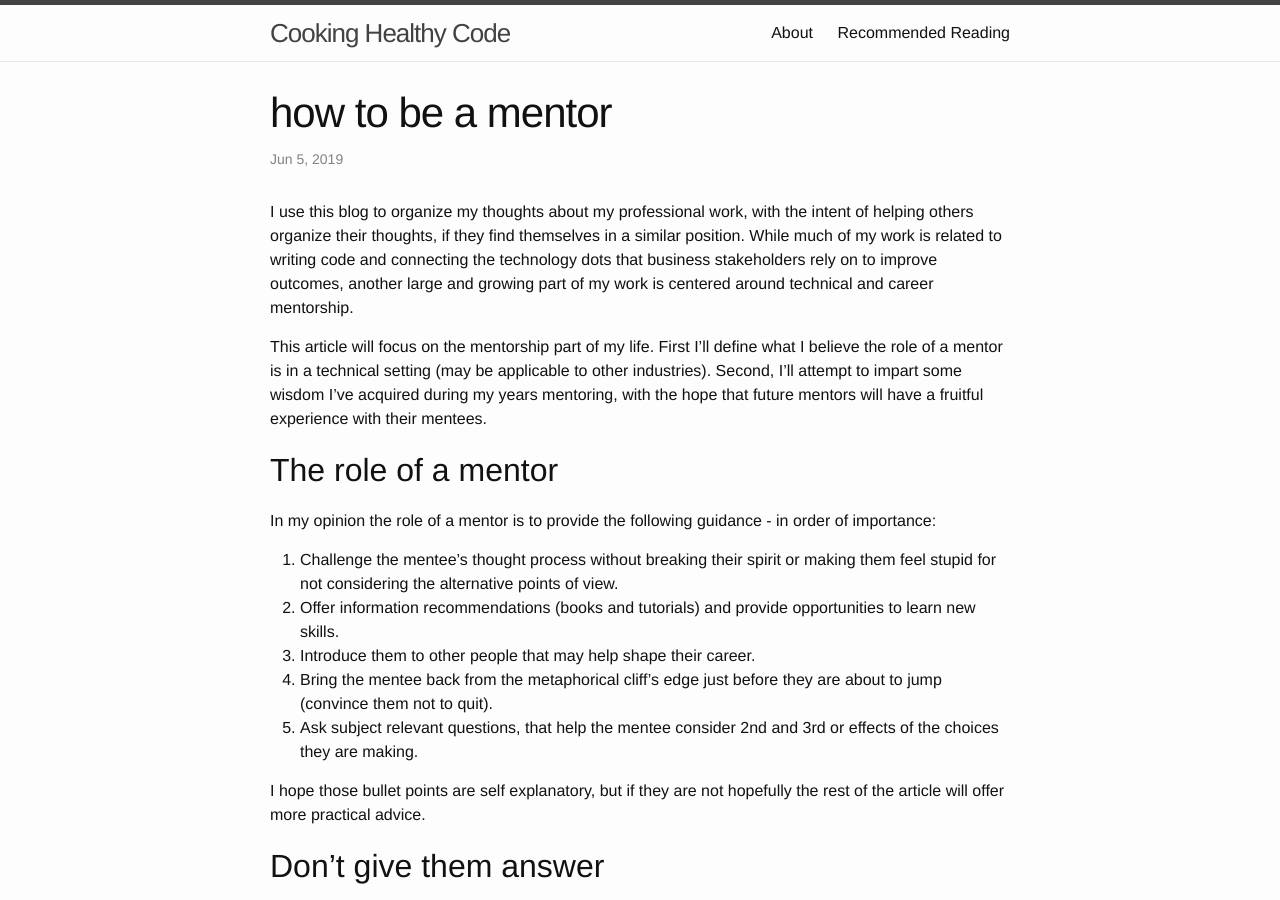
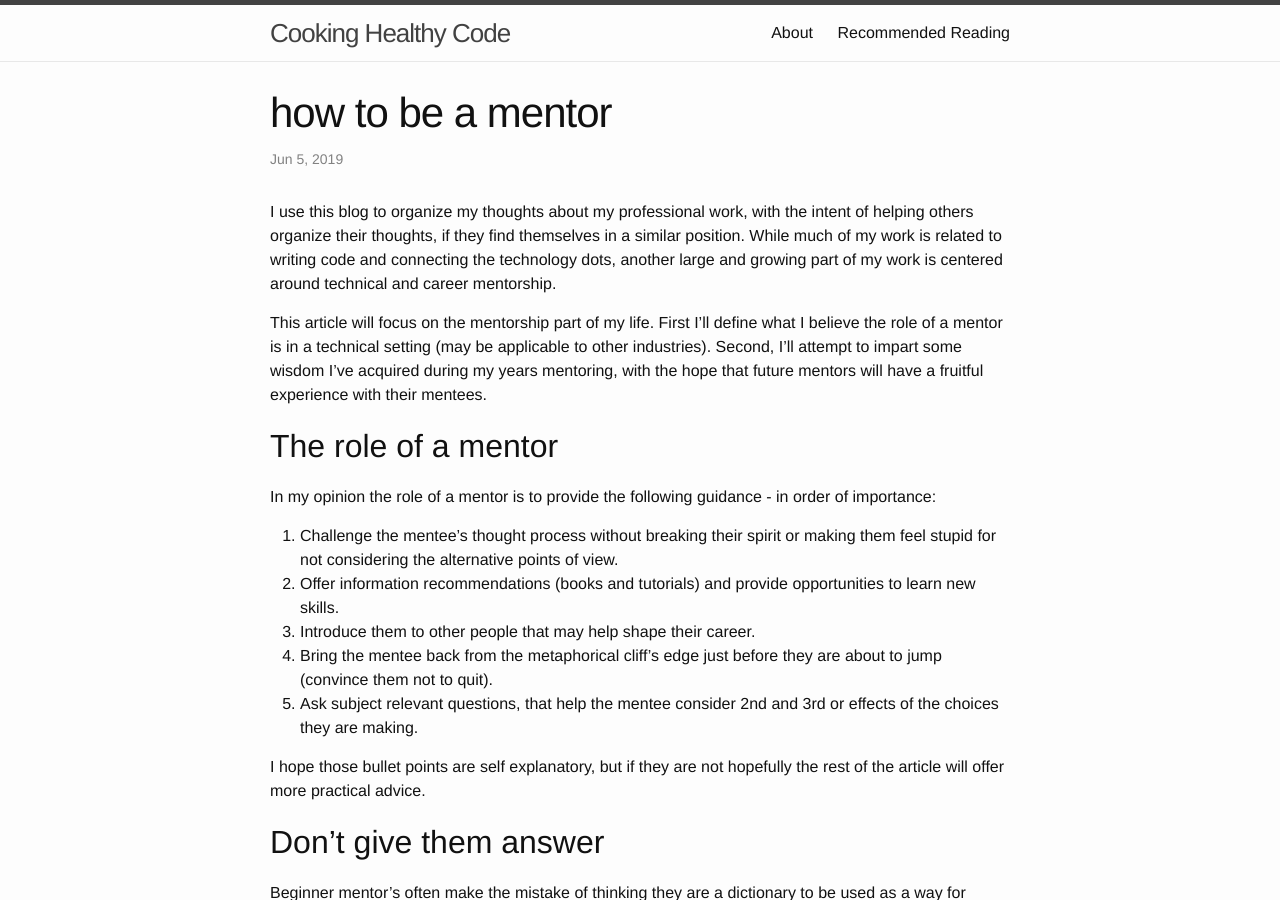
Before and after one commit to johnnyiller/johnnyiller.github.io, a Jekyll site: the page built from _posts/2019-6-5-how-to-be-a-mentor.markdown, in a window 1280 px wide and 900 px high. Built offline with Jekyll 4.4.1, drawn with Linux system fonts in a browser that asks for light colours; comment, search, counter and statistics services are not loaded.

Commit message:
reword awkward sentence

```diff
--- a/_posts/2019-6-5-how-to-be-a-mentor.markdown
+++ b/_posts/2019-6-5-how-to-be-a-mentor.markdown
@@ -6,7 +6,7 @@ comments: true
 categories: mentorship learning
 ---
 
-I use this blog to organize my thoughts about my professional work, with the intent of helping others organize their thoughts, if they find themselves in a similar position.  While much of my work is related to writing code and connecting the technology dots that business stakeholders rely on to improve outcomes, another large and growing part of my work is centered around technical and career mentorship.
+I use this blog to organize my thoughts about my professional work, with the intent of helping others organize their thoughts, if they find themselves in a similar position.  While much of my work is related to writing code and connecting the technology dots, another large and growing part of my work is centered around technical and career mentorship.
 
 This article will focus on the mentorship part of my life.  First I'll define what I believe the role of a mentor is in a technical setting (may be applicable to other industries). Second, I'll attempt to impart some wisdom I've acquired during my years mentoring, with the hope that future mentors will have a fruitful experience with their mentees.
 
```
